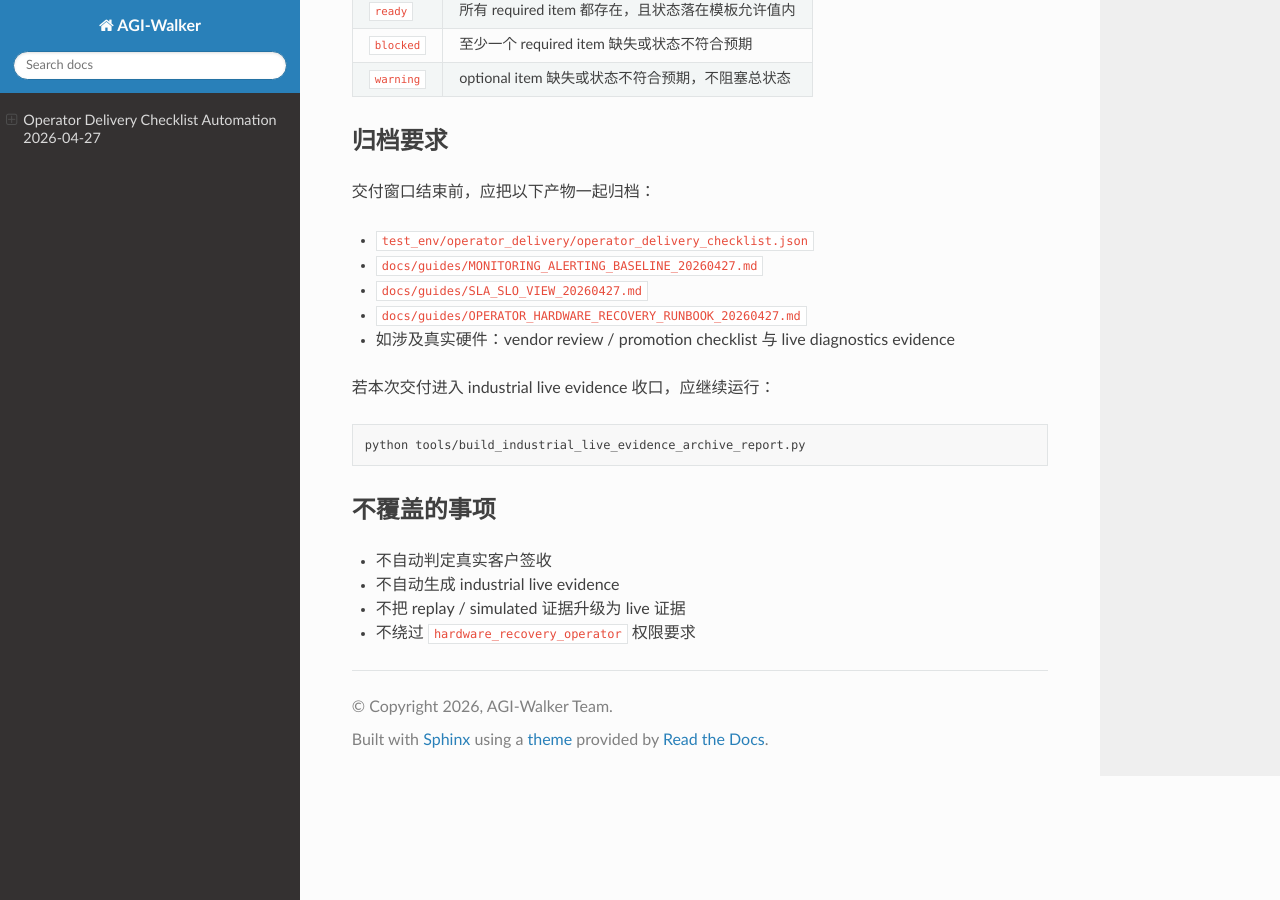
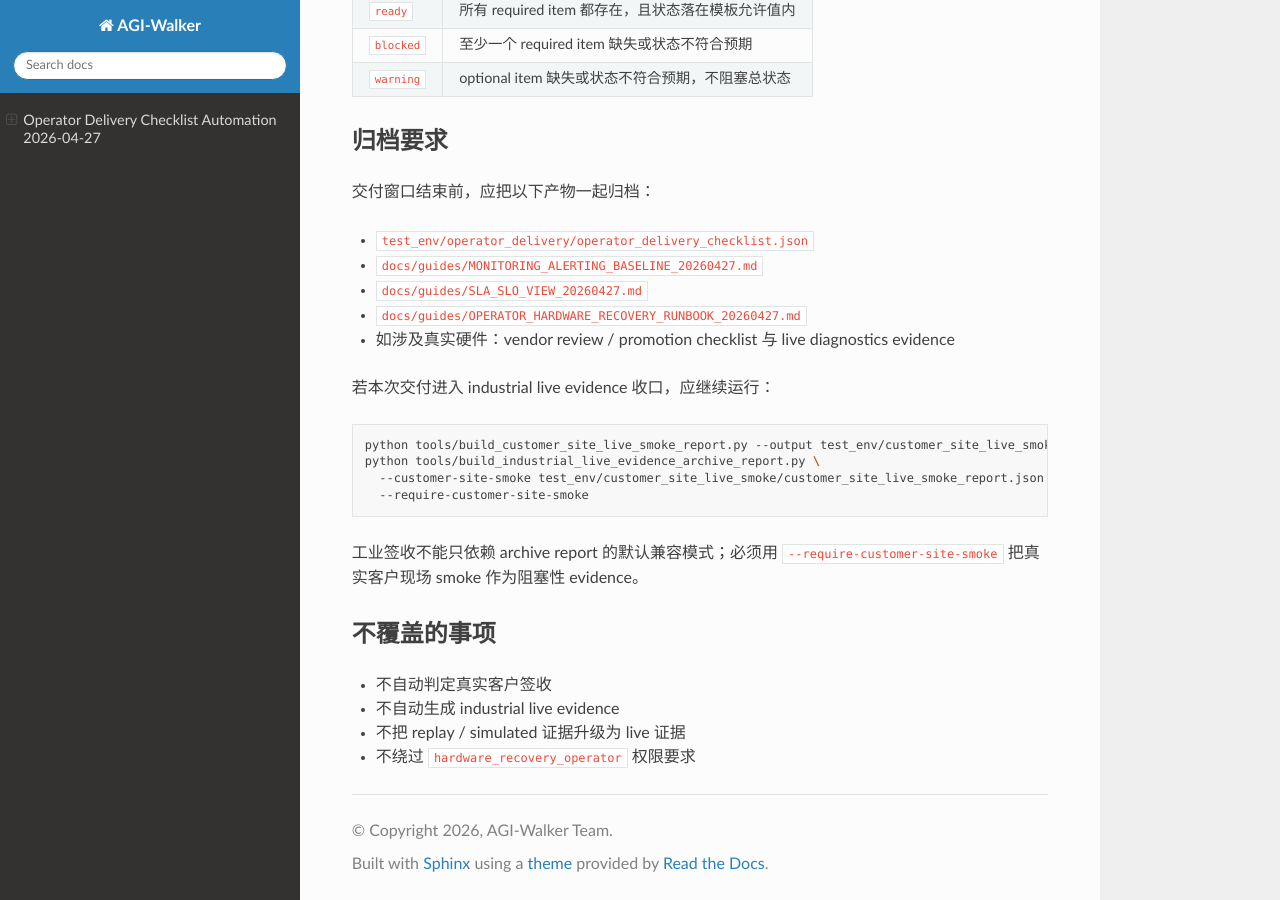
Before and after one commit to sossossal/AGI-Walker, a Sphinx documentation site: the page built from docs/guides/OPERATOR_DELIVERY_CHECKLIST_AUTOMATION_20260427.md, in a window 1280 px wide and 900 px high, scrolled down 1170 px. Built offline with Sphinx 7.4.7 and the Read the Docs theme 3.1.0, drawn with Linux system fonts in a browser that asks for light colours.

Commit message:
Align operator signoff docs with strict smoke gate

````diff
--- a/docs/guides/OPERATOR_DELIVERY_CHECKLIST_AUTOMATION_20260427.md
+++ b/docs/guides/OPERATOR_DELIVERY_CHECKLIST_AUTOMATION_20260427.md
@@ -61,8 +61,13 @@ python tools/build_operator_delivery_checklist.py \
 若本次交付进入 industrial live evidence 收口，应继续运行：
 
 ```bash
-python tools/build_industrial_live_evidence_archive_report.py
+python tools/build_customer_site_live_smoke_report.py --output test_env/customer_site_live_smoke/customer_site_live_smoke_report.json
+python tools/build_industrial_live_evidence_archive_report.py \
+  --customer-site-smoke test_env/customer_site_live_smoke/customer_site_live_smoke_report.json \
+  --require-customer-site-smoke
 ```
+
+工业签收不能只依赖 archive report 的默认兼容模式；必须用 `--require-customer-site-smoke` 把真实客户现场 smoke 作为阻塞性 evidence。
 
 ## 不覆盖的事项
 
````
Also changed, not shown: docs/guides/SLA_SLO_VIEW_20260427.md (+2 -2 lines), plans/modules/hardwareless-acceptance.md (+1 -0 lines), 1 other file.
